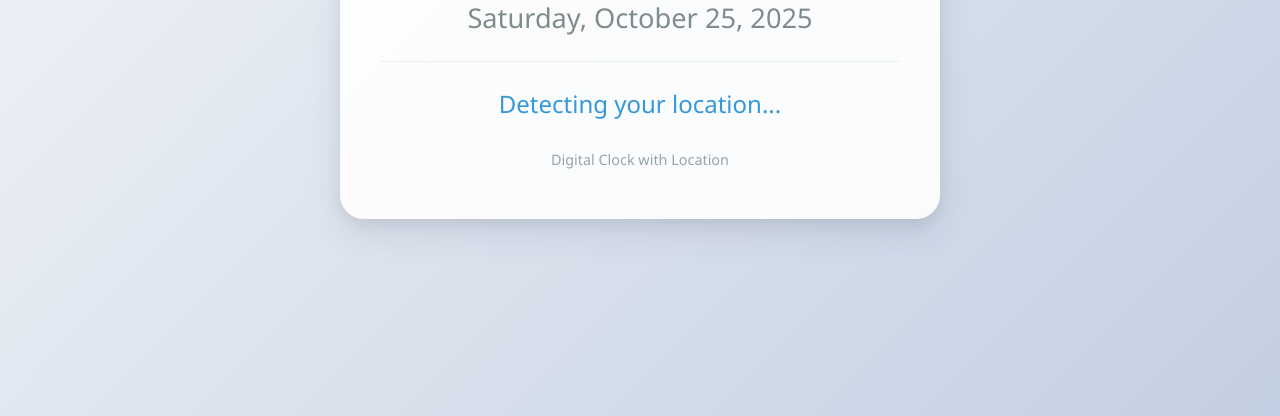
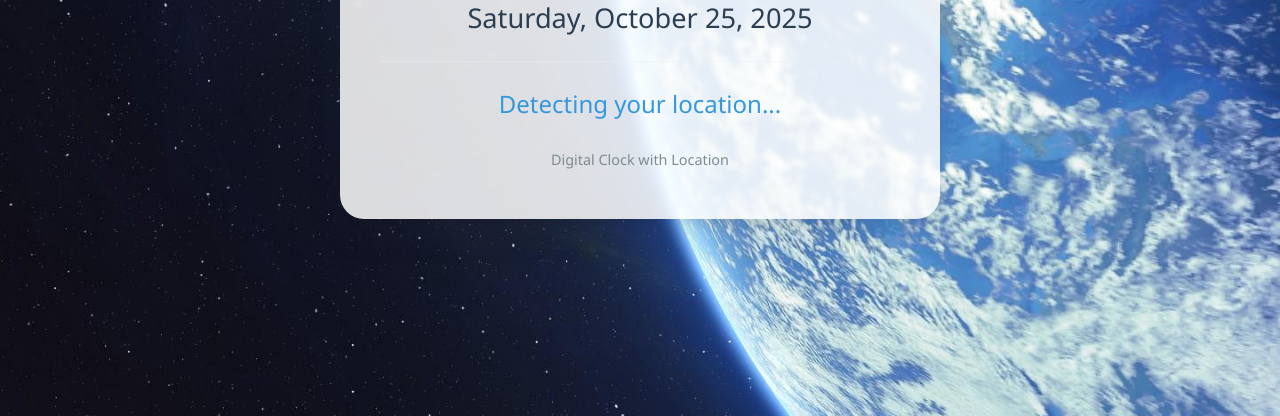
Before and after one commit to abk2191/digitalclock, a plain HTML site: page index.html in a window 1280 px wide. Shown: the part 384-800 px from the top of the page. Drawn offline with Linux system fonts and the light colour scheme.

Commit message:
Update index.html

```diff
--- a/index.html
+++ b/index.html
@@ -19,7 +19,8 @@
             justify-content: center;
             align-items: center;
             min-height: 100vh;
-            background: linear-gradient(135deg, #f5f7fa 0%, #c3cfe2 100%);
+            background: url('earth.jpg') no-repeat center center fixed;
+            background-size: cover;
             color: #333;
             padding: 20px;
             -webkit-touch-callout: none;
@@ -31,7 +32,7 @@
         }
 
         .clock-container {
-            background: rgba(255, 255, 255, 0.9);
+            background: rgba(255, 255, 255, 0.85);
             border-radius: 24px;
             padding: 50px 40px;
             box-shadow: 0 15px 35px rgba(50, 50, 93, 0.1), 0 5px 15px rgba(0, 0, 0, 0.07);
@@ -44,6 +45,7 @@
             -webkit-tap-highlight-color: transparent;
             -webkit-touch-callout: none;
             -webkit-user-select: none;
+            backdrop-filter: blur(2px);
         }
 
         .clock-container:hover {
@@ -88,7 +90,7 @@
         .date {
             font-size: 1.7rem;
             margin-bottom: 25px;
-            color: #7f8c8d;
+            color: #2c3e50;
             font-weight: 400;
         }
 
@@ -96,13 +98,13 @@
             font-size: 1.5rem;
             color: #3498db;
             padding-top: 25px;
-            border-top: 1px solid #ecf0f1;
+            border-top: 1px solid rgba(236, 240, 241, 0.5);
             font-weight: 500;
             min-height: 30px;
         }
 
         .location-loading {
-            color: #95a5a6;
+            color: #7f8c8d;
             font-style: italic;
         }
 
@@ -113,7 +115,7 @@
         .footer {
             margin-top: 30px;
             font-size: 0.9rem;
-            color: #95a5a6;
+            color: #7f8c8d;
         }
 
         @media (max-width: 650px) {
```
